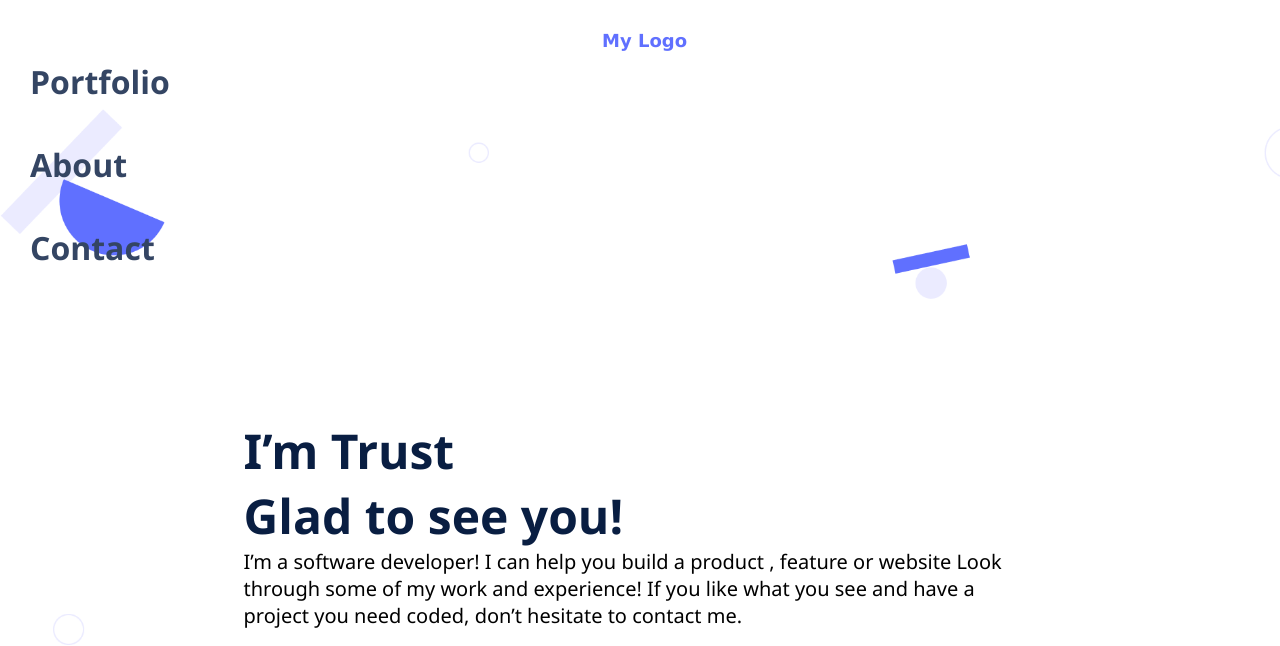
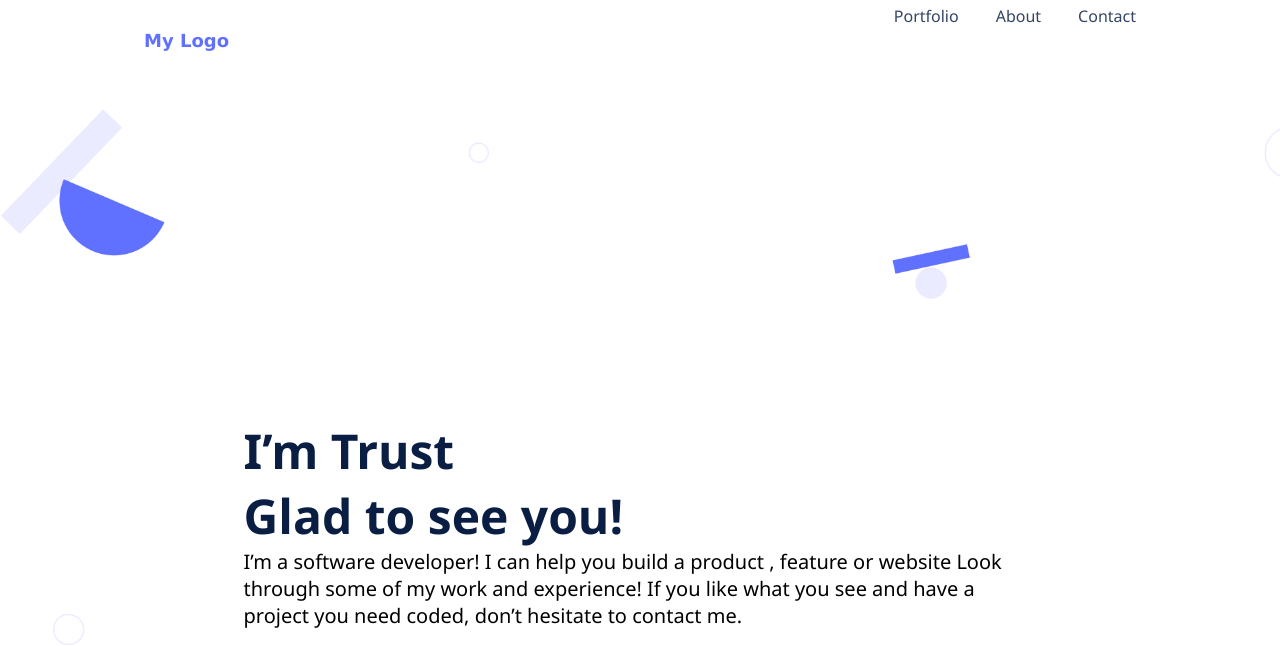
Before and after one commit to Trust-007/My-Portfolio-Website, a plain HTML site: page index.html in a window 1280 px wide. Shown: the top 646 px of the page. Drawn offline with Linux system fonts and the light colour scheme.

Commit message:
added the code to make modal disappear when link is clicked

```diff
--- a/index.css
+++ b/index.css
@@ -51,7 +51,7 @@ nav .logo a {
 }
 
 nav .menu-bar {
-  position: fixed;
+  position: absolute;
   top: 18px;
   bottom: 0;
   right: 20px;
@@ -63,6 +63,7 @@ nav .menu-bar {
 }
 
 nav .drop-down {
+  display: block;
   position: fixed;
   top: 0;
   bottom: 0;
@@ -457,30 +458,44 @@ form textarea {
 }
 
 @media (min-width: 768px) {
+  nav .logo {
+    margin-left: 10%;
+  }
+
   nav .menu-bar {
     display: none;
   }
 
   nav {
-    justify-content: space-around;
-    gap: 490px;
-  }
-
-  nav .drop-down {
-    display: inline-block;
-    transform: translateX(0%);
-    background-color: transparent;
-    backdrop-filter: blur(0px);
-  }
-
-  .drop-down ul {
     display: flex;
     justify-content: space-between;
     gap: 40px;
   }
 
+  nav .drop-down {
+    position: static;
+    display: flex;
+    flex-direction: row;
+    width: 100%;
+    transform: translateX(0%);
+    transform: translateY(36%);
+    margin-right: 10%;
+    backdrop-filter: blur(0px);
+    background-color: transparent;
+  }
+
+  .drop-down ul {
+    display: flex;
+    width: 100%;
+    flex-direction: row;
+    justify-content: flex-end;
+    gap: 37px;
+  }
+
   .drop-down ul li a {
     color: #344563;
+    font-weight: 500;
+    font-size: 16px;
   }
 
   .headline-section {
--- a/index.html
+++ b/index.html
@@ -24,17 +24,17 @@
             <div class="drop-down" id="drop-down">
                 <ul>
                     <li>
-                      <a href="#portfolio">
+                      <a href="#portfolio" id="first-link">
                         Portfolio
                       </a>
                     </li>
                     <li>
-                      <a href="#about">
+                      <a href="#about" id="second-link">
                         About
                       </a>
                     </li>
                     <li>
-                      <a href="#contact">
+                      <a href="#contact" id="third-link">
                         Contact
                       </a>
                     </li>
--- a/index.js
+++ b/index.js
@@ -1,14 +1,19 @@
 const menuBar = document.getElementById('menu-bar');
 const dropDown = document.getElementById('drop-down');
+const portfolioLink = document.getElementById('first-link');
+const aboutLink = document.getElementById('second-link');
+const contactLink = document.getElementById('third-link');
+
 
 let isShown = false;
+
 menuBar.addEventListener("click", function(){
    isShown = !isShown
    if(isShown === true){
      dropDown.style.transform = "translateX(0%)"
      menuBar.childNodes[1].style.color = 'white'
      menuBar.childNodes[1].className = "fa-regular fa-x"
-     menuBar.childNodes[1].style.fontSize = '15px'
+     menuBar.childNodes[1].style.fontSize = '20px'
    }
    else{
      dropDown.style.transform = "translateX(100%)"
@@ -18,3 +23,13 @@ menuBar.addEventListener("click", function(){
    }
 
 });
+const removeModal = () => {
+    dropDown.style.transform = "translateX(100%)"
+     menuBar.childNodes[1].style.color = '#6070ff'
+     menuBar.childNodes[1].className = "fa-solid fa-bars"
+     menuBar.childNodes[1].style.fontSize = '30px'
+     isShown = false;
+}
+portfolioLink.addEventListener("click", removeModal);
+aboutLink.addEventListener("click", removeModal);
+contactLink.addEventListener("click", removeModal);
```
